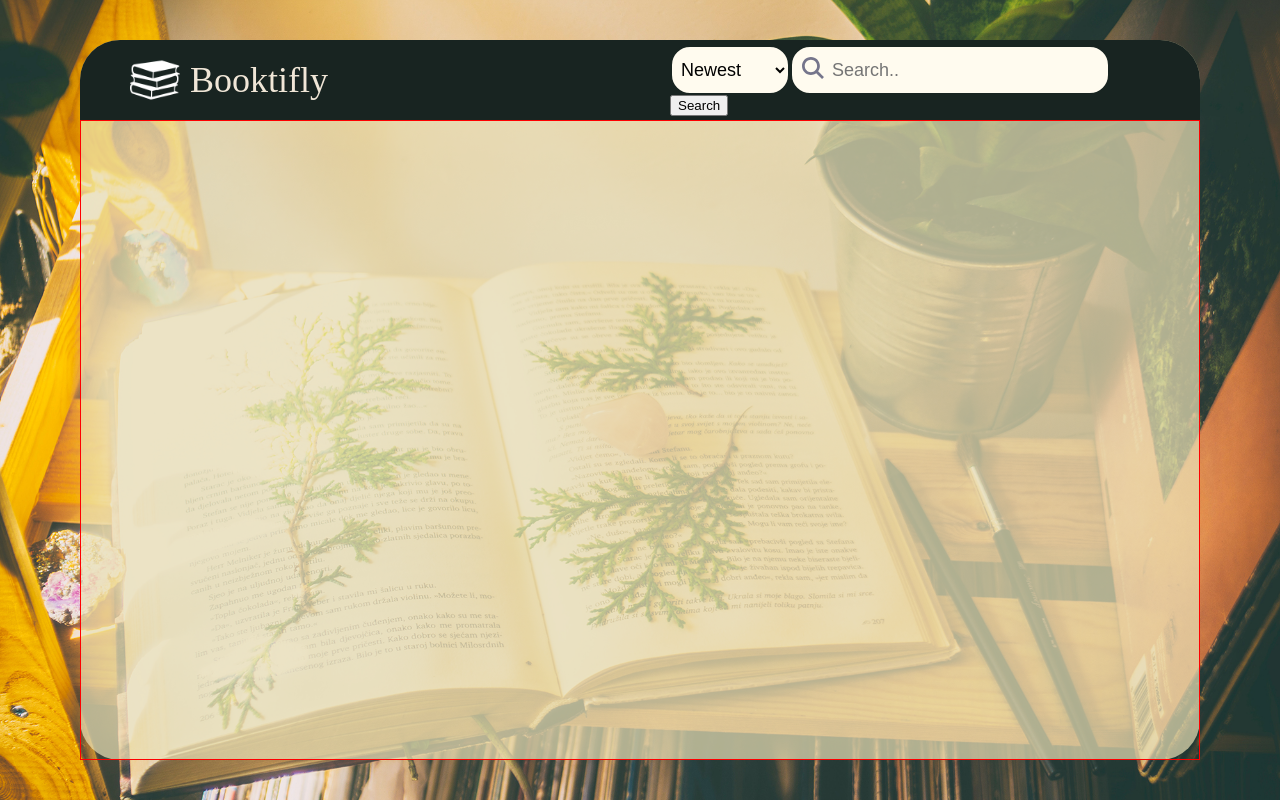
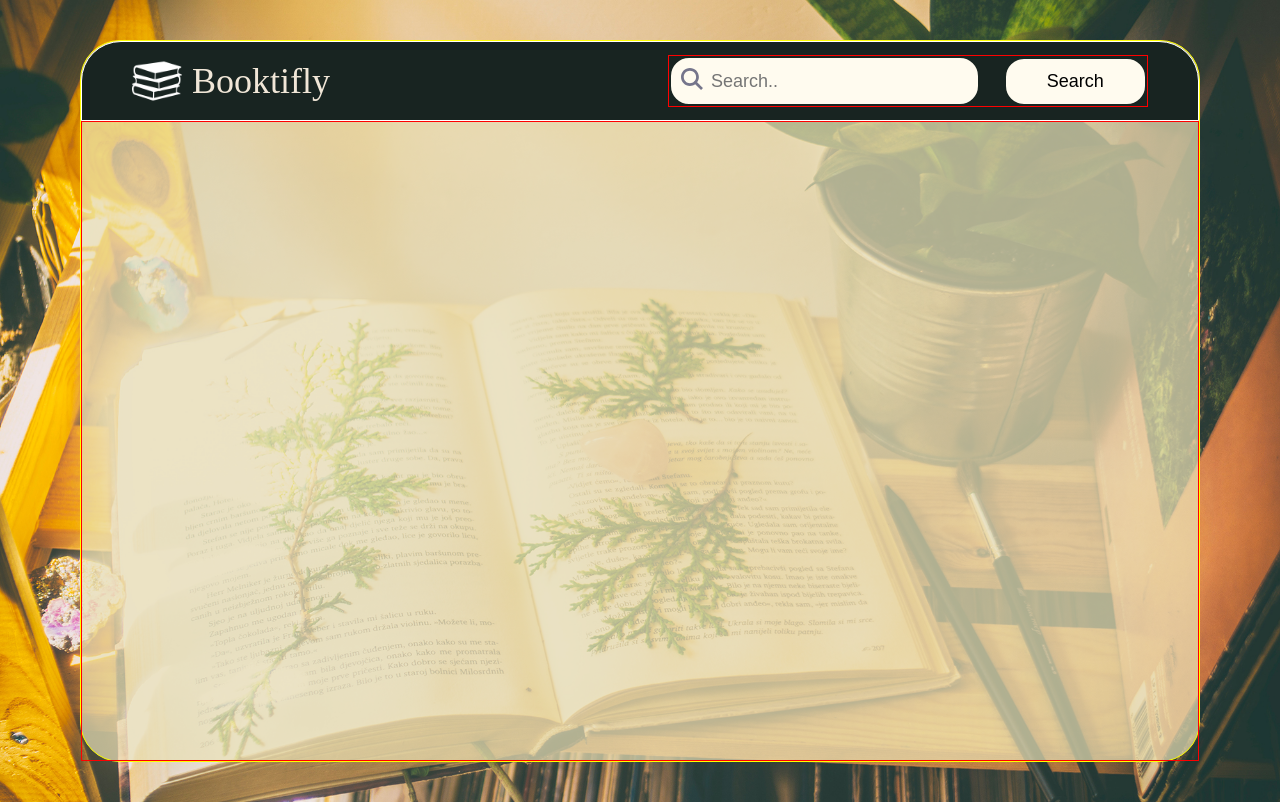
Before and after one commit to patkub2/booktifly, a React (Create React App) app: page / in a window 1280 px wide. Built offline with nearby package versions, Linux system fonts and the light colour scheme.

Commit message:
changes to menu styled button and body elements

```diff
--- a/src/components/Body.js
+++ b/src/components/Body.js
@@ -6,34 +6,39 @@ import nobook from "../img/nobook.png";
 const BodyWrapper = styled.div`
   border: 1px solid red; /* RED*/
   width: 100%;
-  height: 80vh;
-  max-height: 80vh;
+  min-height: 80vh;
   padding: 0px 50px;
   display: flex;
-  justify-content: space-between;
+  flex-wrap: wrap;
+
   align-items: center;
-  flex-wrap: wrap;
+  justify-content: center;
 `;
 
 const Book = styled.div`
-  border: 1px solid red; /* RED*/
-  background-color: ${({ theme }) => theme.colors.white};
-  width: 15%;
+  border: 1px solid green; /* RED*/
+  display: flex;
+  width: 26vh;
   height: 36vh;
-  margin: 0 2vh;
-  padding: 0 10px;
+  margin: 2vh;
   align-items: center;
   justify-content: center;
   border-radius: 20px;
-  img {
-    width: 100%;
-    max-width: 100%;
-    max-height: 100%;
-    align-items: center;
-    border-radius: 10px 10px 0 0;
-  }
 `;
 
+const Img = styled.img`
+  width: auto;
+
+  background-color: ${({ theme }) => theme.colors.white};
+  align-items: center;
+  justify-content: center;
+  margin: auto;
+  max-width: 24vh;
+  height: 34vh;
+  align-items: center;
+  border-radius: 20px;
+  padding: 1vh;
+`;
 const Header = () => {
   const { result } = useContext(SearchContext);
   // const { handleSearch, search } = useSearch();
@@ -42,7 +47,7 @@ const Header = () => {
       {result.map((book) => (
         <Book>
           <a target="_blank" href={book.volumeInfo.previewLink}>
-            <img
+            <Img
               src={
                 book.volumeInfo.imageLinks.thumbnail
                   ? book.volumeInfo.imageLinks.thumbnail
--- a/src/components/Container.js
+++ b/src/components/Container.js
@@ -3,8 +3,8 @@ import styled from "styled-components";
 
 const Containerr = styled.nav`
   margin: 5vh 10vh;
-  height: 90vh;
-
+  min-height: 90vh;
+  border: 1px solid yellow; /* RED*/
   background: rgba(234, 226, 183, 0.7);
   border-radius: 40px;
 `;
--- a/src/components/Header.js
+++ b/src/components/Header.js
@@ -4,14 +4,16 @@ import Logo from "./Logo";
 import Input from "./Input";
 
 const NavBar = styled.nav`
+  border: 1px solid white; /* RED*/
   width: 100%;
-  height: 10vh;
+  height: 80px;
   display: flex;
   padding: 0px 50px;
   justify-content: space-between;
   align-items: center;
   background: ${({ theme }) => theme.colors.dark};
   border-radius: 40px 40px 0px 0px;
+  flex-wrap: wrap;
   img {
     width: 50px;
   }
--- a/src/components/Input.js
+++ b/src/components/Input.js
@@ -4,18 +4,21 @@ import zoom from "../img/zoom.svg";
 import { SearchContext } from "./searchContext";
 
 const InputWraper = styled.nav`
+  border: 1px solid red; /* RED*/
   display: flex;
   outline: none;
-  justify-content: space-around;
+  justify-content: space-between;
   align-items: center;
+  min-width: 400px;
   width: 60vh;
+  flex-wrap: wrap;
   select:focus,
   textarea:focus,
   input:focus {
     outline: none;
   }
   input {
-    width: 40vh;
+    width: 65%;
     box-sizing: border-box;
     border: 2px solid ${({ theme }) => theme.colors.dark};
     border-radius: 20px;
@@ -27,8 +30,9 @@ const InputWraper = styled.nav`
     background-repeat: no-repeat;
     padding: 13px 0px 12px 40px;
   }
-  select {
-    width: 15vh;
+
+  button {
+    min-width: 30%;
     box-sizing: border-box;
     border: 2px solid ${({ theme }) => theme.colors.dark};
     border-radius: 20px;
@@ -40,25 +44,17 @@ const InputWraper = styled.nav`
       outline: none;
     }
   }
-  option:hover,
-  select:focus {
-    outline: none;
-  }
 `;
 
 const Input = () => {
   const { search, handleSearch, handleSubmit } = useContext(SearchContext);
   return (
-    <InputWraper>
-      <form onSubmit={handleSubmit}>
-        <select>
-          <option value="Newest">Newest</option>
-          <option value="Oldest">Oldest</option>
-        </select>
+    <form onSubmit={handleSubmit}>
+      <InputWraper>
         <input onChange={handleSearch} type="text" placeholder="Search.." />
         <button type="submit">Search</button>
-      </form>
-    </InputWraper>
+      </InputWraper>
+    </form>
   );
 };
 
```
